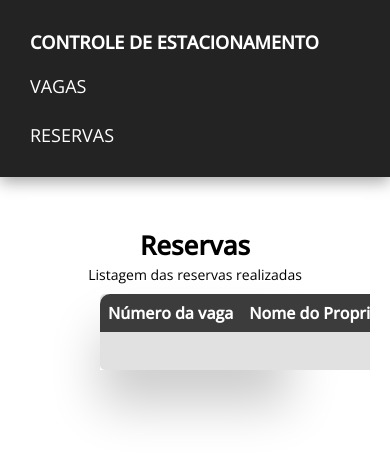
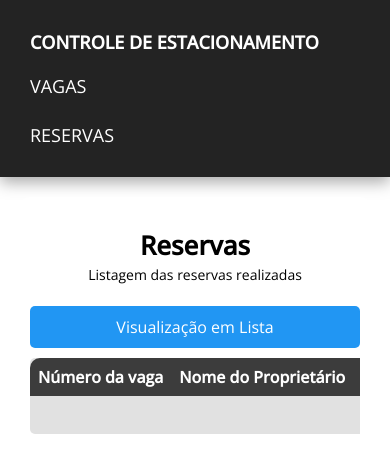
Before and after one commit to martingarrote/controle-estacionamento-react, a React (Create React App) app: page /reservas in a window 390 px wide. Shown: the top 472 px of the page. Built offline with nearby package versions, Linux system fonts and the light colour scheme; the HTML template or start-up script is replaced by a standard one.

Commit message:
implementar visualização em lista e melhoras na responsividade

```diff
--- a/src/pages/ReservationsListPage.css
+++ b/src/pages/ReservationsListPage.css
@@ -1,6 +1,27 @@
+section {
+    overflow-x: none;
+}
+
+#view-toggle-button {
+    background-color: #2196F3;
+    color: white;
+    width: 25rem;
+    font-size: 1.6rem;
+    border: none;
+    border-radius: 0.5rem;
+    padding: 1rem 2rem;
+    cursor: pointer;
+    transition: background-color 0.3s;
+}
+
+#view-toggle-button:hover {
+    background-color: #1976D2;
+}
+
 #res-table-container {
-    margin: 1rem 7rem 7rem;
-    box-shadow: 0px 35px 50px rgba(0, 0, 0, 0.2);
+    width: 100%;
+    margin: 1rem auto;
+    overflow-x: scroll;
 }
 
 table {
@@ -44,3 +65,39 @@ table tr:nth-child(even) {
 table tr:nth-child(even):hover {
     background-color: #f0f0f0;
 }
+
+.list-item {
+    max-width: 50rem;
+    text-align: left;
+    border: 0.1rem solid #ccc;
+    border-radius: 0.5rem;
+    padding: 1rem;
+    margin: 1rem auto;
+    background-color: #f9f9f9;
+}
+
+.list-row {
+    display: flex;
+    justify-content: space-between;
+    padding: 1rem;
+    border-bottom: 0.1rem solid transparent;
+}
+
+.list-row:not(:last-child) {
+    border-bottom: 0.1rem solid rgb(200, 200, 200);
+}
+
+.list-row strong {
+    flex: 1;
+}
+
+.list-row span {
+    flex: 2;
+    text-align: right;
+}
+
+@media (max-width: 768px) {
+    #view-toggle-button {
+        width: 100%;
+    }
+}
--- a/src/pages/ReservationsListPage.js
+++ b/src/pages/ReservationsListPage.js
@@ -2,18 +2,37 @@ import './ReservationsListPage.css';
 
 import Table from "../components/Table";
 import { useParkingContext } from "../context/ParkingContext";
+import { useState } from 'react';
+import List from '../components/List';
 
 const ReservationsListPage = () => {
 
+    const [isListView, setIsListView] = useState(false);
     const { reservations } = useParkingContext();
+
+    const toggleView = () => {
+        setIsListView(!isListView)
+    }
 
     return (
         <section>
             <h2>Reservas</h2>
             <p>Listagem das reservas realizadas</p>
-            <div id="res-table-container">
-                <Table data={reservations}/>
-            </div>
+            <br/>
+
+            <button id="view-toggle-button" onClick={toggleView}>
+                {isListView ? 'Visualização em Tabela' : 'Visualização em Lista'}
+            </button>
+
+            {isListView ? (
+                <div id="res-list-container">
+                    <List data={reservations} />
+                </div>
+            ) : (
+                <div id="res-table-container">
+                    <Table data={reservations} />
+                </div>
+            )}
         </section>
     )
 }
```
